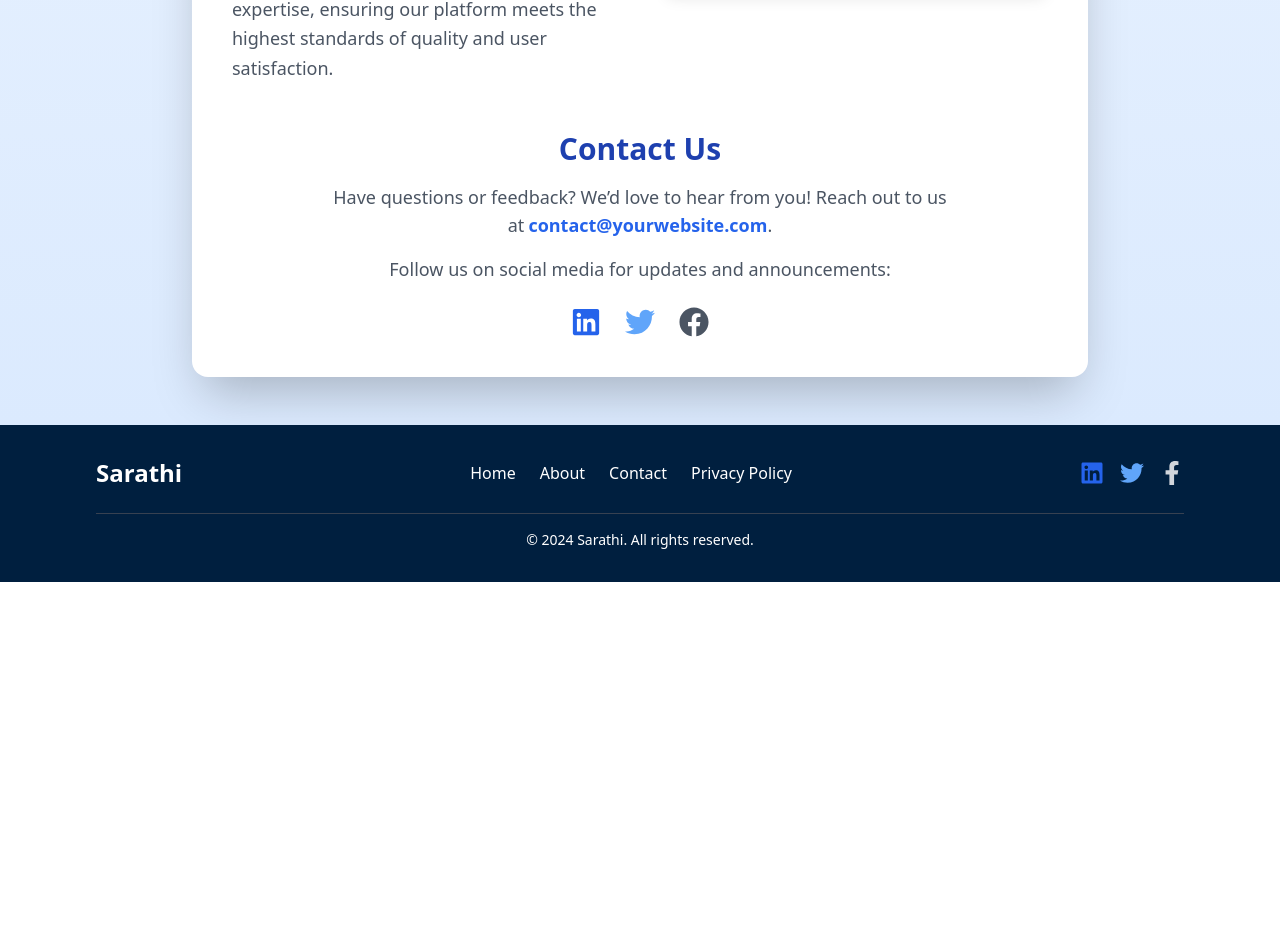
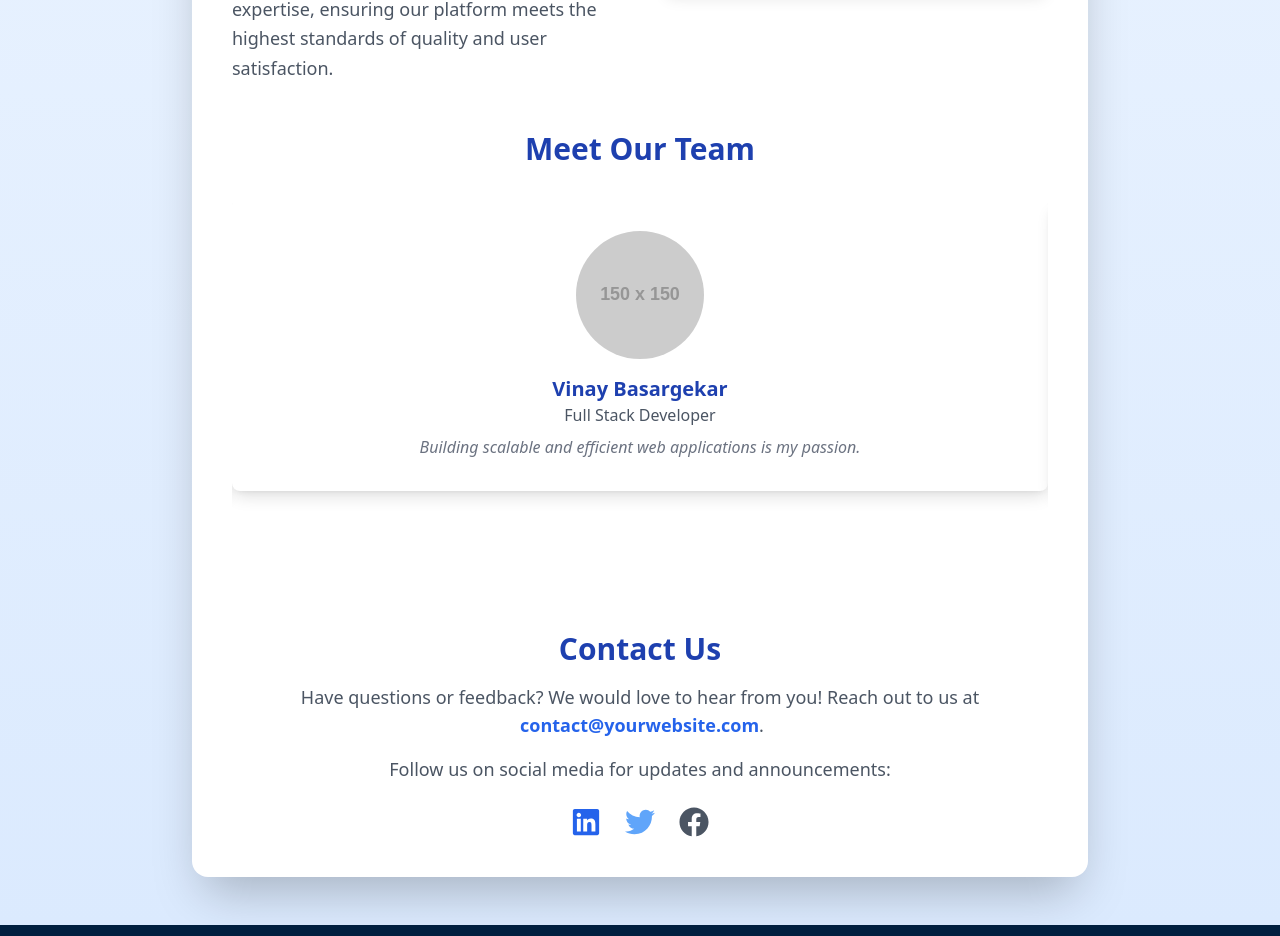
Before and after one commit to Sarathi062/Sarathi, a React (Vite) app: page /about in a window 1280 px wide. Shown: the part 812-1748 px from the top of the page. Before the commit the page ends 1394 px from the top, so only its background shows below. Built offline with nearby package versions, Linux system fonts and the light colour scheme.

Commit message:
fix: the URL

```diff
--- a/src/App.jsx
+++ b/src/App.jsx
@@ -1,9 +1,10 @@
-import  { useState } from "react";
+import { useState,useEffect } from "react";
 import {
 	BrowserRouter as Router,
 	Route,
 	Routes,
 	Navigate,
+	useLocation,
 } from "react-router-dom";
 import Navbar from "./components/Navbar";
 import MentorCardPage from "./components/MentorCardPage";
@@ -20,11 +21,27 @@ import ProfileMentor from "./components/ProfileMentor";
 import SessionForm from "./components/SessionForm";
 import CreateSession from "./components/CreateSession";
 import EditProfile from "./components/EditProfile";
+
 function App() {
 	const [mentorLogin, setMentorLogin] = useState(false);
 	const [menteeLogin, setMenteeLogin] = useState(false);
 	const [logedIn, setLogedIn] = useState(false);
 
+	// Check localStorage on component mount
+	// useEffect(() => {
+	// 	const storedMentorLogin = localStorage.getItem("mentorLogin") === "true";
+	// 	const storedMenteeLogin = localStorage.getItem("menteeLogin") === "true";
+	// 	const storedLoggedIn = localStorage.getItem("logedIn") === "true";
+
+	// 	if (storedLoggedIn) {
+	// 		setLogedIn(true);
+	// 		setMentorLogin(storedMentorLogin);
+	// 		setMenteeLogin(storedMenteeLogin);
+	// 	}
+	// }, []);
+
+
+	// Move Router here to wrap the whole component
 	return (
 		<Router>
 			{/* Navbar will be visible on all routes */}
@@ -34,6 +51,34 @@ function App() {
 				menteeLogin={menteeLogin}
 			/>
 			{/* Define your routes inside the Routes component */}
+			<Content
+				logedIn={logedIn}
+				mentorLogin={mentorLogin}
+				menteeLogin={menteeLogin}
+				setMentorLogin={setMentorLogin}
+				setMenteeLogin={setMenteeLogin}
+				setLogedIn={setLogedIn}
+			/>
+		</Router>
+	);
+}
+
+// Move useLocation and footer conditional logic into the Content component
+const Content = ({
+	logedIn,
+	mentorLogin,
+	menteeLogin,
+	setMentorLogin,
+	setMenteeLogin,
+	setLogedIn,
+}) => {
+	const location = useLocation();
+	// Define routes where the Footer should be displayed
+	const showFooterRoutes = ["/", "/about", "/mentors"];
+	const shouldShowFooter = showFooterRoutes.includes(location.pathname);
+
+	return (
+		<>
 			<Routes>
 				<Route
 					path="/"
@@ -136,14 +181,12 @@ function App() {
 				{logedIn && mentorLogin && (
 					<Route path="/edit-profile" element={<EditProfile />} />
 				)}
-				{/* Redirect based on login */}
-				{/* {logedIn && (
-          <Route path="*" element={<Navigate to={menteeLogin ? "/dashboard" : "/mentor-dashboard"} />} />
-        )} */}
 			</Routes>
-			<Footer />
-		</Router>
+
+			{/* Conditionally render Footer */}
+			{shouldShowFooter && <Footer />}
+		</>
 	);
-}
+};
 
 export default App;
--- a/src/components/About.jsx
+++ b/src/components/About.jsx
@@ -1,6 +1,58 @@
-import { FaLinkedin, FaTwitter, FaFacebook } from "react-icons/fa"; // Icons for social media
+import { useState, useEffect } from "react";
+import { FaLinkedin, FaTwitter, FaFacebook } from "react-icons/fa";
+
+const teamMembers = [
+	{
+		name: "Janhavi Parihar",
+		role: "Team Lead & Designer",
+		image: "https://via.placeholder.com/150",
+		note: "Design is not just what it looks like and feels like. Design is how it works.",
+	},
+	{
+		name: "Vinay Basargekar",
+		role: "Full Stack Developer",
+		image: "https://via.placeholder.com/150",
+		note: "Building scalable and efficient web applications is my passion.",
+	},
+	{
+		name: "Tejas Patil",
+		role: "Research Analyst",
+		image: "https://via.placeholder.com/150",
+		note: "Analyzing data to uncover insights and drive decision-making.",
+	},
+	{
+		name: "Saurabh Rai",
+		role: "Admin & Support",
+		image: "https://via.placeholder.com/150",
+		note: "Providing exceptional support and ensuring smooth operations.",
+	},
+	{
+		name: "Yash Chavhan",
+		role: "Research Analyst & Content Writer",
+		image: "https://via.placeholder.com/150",
+		note: "Creating engaging content that educates and inspires is my mission.",
+	},
+	{
+		name: "Yashraj Dhamale",
+		role: "Full Stack Developer",
+		image: "https://via.placeholder.com/150",
+		note: "Building robust and user-friendly web applications is my forte.",
+	},
+];
 
 const AboutPage = () => {
+	const [currentMember, setCurrentMember] = useState(0);
+
+	// Automatically move to the next member
+	useEffect(() => {
+		const intervalId = setInterval(() => {
+			setCurrentMember((prevMember) => (prevMember + 1) % teamMembers.length);
+		}, 3000); // Change member every 3 seconds
+
+		// Clear interval on component unmount
+		return () => clearInterval(intervalId);
+	}, []);
+
 	return (
 		<div className="min-h-screen bg-gradient-to-b from-blue-50 to-blue-100 py-12 px-4 sm:px-6 lg:px-8">
 			<div className="max-w-4xl mx-auto bg-white p-10 rounded-2xl shadow-2xl">
@@ -14,6 +66,8 @@ const AboutPage = () => {
 					platform for finding and connecting with mentors across various
 					fields.
 				</p>
+
+				{/* Our Mission */}
 				<div className="grid grid-cols-1 md:grid-cols-2 gap-12">
 					<div>
 						<h2 className="text-3xl font-bold text-blue-800 mb-4">
@@ -44,11 +98,45 @@ const AboutPage = () => {
 					</div>
 				</div>
 
+				{/* Automatic Sliding Team Cards */}
+				<h2 className="text-3xl font-bold text-center text-blue-800 mt-12 mb-8">
+					Meet Our Team
+				</h2>
+				<div className="relative w-full overflow-hidden h-96">
+					<div
+						className="flex transition-transform duration-700 ease-in-out"
+						style={{
+							transform: `translateX(-${currentMember * 100}%)`,
+						}}
+					>
+						{teamMembers.map((member, index) => (
+							<div
+								key={index}
+								className="flex-shrink-0 w-full h-full flex flex-col items-center justify-center bg-white p-8 shadow-lg rounded-lg"
+							>
+								<img
+									src={member.image}
+									alt={member.name}
+									className="rounded-full w-32 h-32 mb-4"
+								/>
+								<h3 className="text-xl font-semibold text-blue-800 text-center">
+									{member.name}
+								</h3>
+								<p className="text-gray-600 text-center mb-2">{member.role}</p>
+								<p className="text-gray-500 text-center italic">
+									{member.note}
+								</p>
+							</div>
+						))}
+					</div>
+				</div>
+
+				{/* Contact Us */}
 				<div className="mt-12 text-center">
 					<h2 className="text-3xl font-bold text-blue-800 mb-4">Contact Us</h2>
 					<p className="text-lg text-gray-600 mb-4">
-						Have questions or feedback? We’d love to hear from you! Reach out to
-						us at
+						Have questions or feedback? We would love to hear from you! Reach out to
+						us at{" "}
 						<a
 							href="mailto:contact@yourwebsite.com"
 							className="text-blue-600 hover:underline font-semibold ml-1"
--- a/src/components/CreateSession.jsx
+++ b/src/components/CreateSession.jsx
@@ -41,7 +41,7 @@ const CreateSession = () => {
 			if (!res.ok) {
 				throw new Error(data.error || "Unknown error occurred");
 			} else {
-				console.log(data);
+				// console.log(data);
 				alert("Session created successfully");
 				navigate("/mentor-dashboard");
 			}
--- a/src/components/Login.jsx
+++ b/src/components/Login.jsx
@@ -56,6 +56,16 @@ const Login = (props) => {
 			}
 			if (role === "mentor") {
 				props.setMentorLogin(true);
+			}
+
+			// Store the login state in localStorage
+			localStorage.setItem("logedIn", "true");
+			if (role === "mentor") {
+				localStorage.setItem("mentorLogin", "true");
+				localStorage.setItem("menteeLogin", "false");
+			} else {
+				localStorage.setItem("mentorLogin", "false");
+				localStorage.setItem("menteeLogin", "true");
 			}
 
 			navigate("/");
--- a/src/components/MentorCard.jsx
+++ b/src/components/MentorCard.jsx
@@ -4,8 +4,8 @@ import { useNavigate } from "react-router-dom";
 const MentorCard = ({ mentor }) => {
 	const navigate = useNavigate();
 
-  const onClick = () => {
-    navigate(`/Mentors/${mentor._id}`);
+	const onClick = (id) => {
+		navigate(`/Mentors/${id}`);
 	};
 
 	// Function to calculate total experience duration
@@ -27,7 +27,9 @@ const MentorCard = ({ mentor }) => {
 			<h2 className="text-2xl font-bold text-center mb-1">
 				{mentor.firstName} {mentor.lastName}
 			</h2>
-      <p className="text-center text-sm text-gray-600 mb-3">{mentor.jobTitle}</p>
+			<p className="text-center text-sm text-gray-600 mb-3">
+				{mentor.jobTitle}
+			</p>
 
 			{/* Mentor Description */}
 			<p className="mt-1 text-center text-gray-700 text-sm mb-4">
@@ -80,7 +82,7 @@ const MentorCard = ({ mentor }) => {
 				</div>
 				<button
 					className="bg-blue-500 text-white font-bold py-2 px-6 rounded-full hover:bg-blue-600 transition-colors duration-300"
-          onClick={onClick}
+					onClick={() => onClick(mentor._id)}
 				>
 					Connect
 				</button>
--- a/src/components/MentorCardPage.jsx
+++ b/src/components/MentorCardPage.jsx
@@ -1,5 +1,5 @@
 import { useState, useEffect } from "react";
-import MentorCard from "./MentorCard"; // Uncommented to import MentorCard
+import MentorCard from "./MentorCard";
 
 const MentorCardPage = () => {
 	const [showButton, setShowButton] = useState(false);
@@ -11,6 +11,7 @@ const MentorCardPage = () => {
 				"https://sarathi-backend-cgm8.onrender.com/get-mentor-profiles"
 			);
 			const data = await response.json();
+			console.log("data", data.mentors);
 			return data.mentors;
 		} catch (error) {
 			console.error("Error fetching mentors:", error);
@@ -20,6 +21,7 @@ const MentorCardPage = () => {
 	useEffect(() => {
 		const getMentors = async () => {
 			const mentorsFromServer = await fetchMentors();
+			// console.log("mentorsFromServer", mentorsFromServer);
 			setMentors(mentorsFromServer); // mentorsFromServer is an array of mentor objects
 		};
 
@@ -56,6 +58,7 @@ const MentorCardPage = () => {
 				{/* Mentor Cards */}
 				<div className="grid grid-cols-1 sm:grid-cols-2 md:grid-cols-3 lg:grid-cols-4 gap-4">
 					{mentors.map((mentor) => (
+						// console.log('mentor', mentor);
 						<MentorCard key={mentor._id} mentor={mentor} />
 					))}
 				</div>
--- a/src/components/Navbar.jsx
+++ b/src/components/Navbar.jsx
@@ -1,4 +1,4 @@
-import React, { useState } from "react";
+import { useState } from "react";
 import { Link } from "react-router-dom";
 
 const Navbar = (props) => {
--- a/src/components/ProfileMentee.jsx
+++ b/src/components/ProfileMentee.jsx
@@ -21,7 +21,7 @@ export default function ProfileMentee(props) {
 			);
 
 			const data = await res.json();
-			console.log(data);
+			// console.log(data);
 			if (!res.ok) {
 				navigate("/login");
 			}
@@ -56,16 +56,17 @@ export default function ProfileMentee(props) {
 	};
 
 	const handleLogout = () => {
-		localStorage.removeItem("token");
+		localStorage.clear();
 		navigate("/");
 		props.setMenteeLogin(false);
+		// props.setLogedIn(false);
+		props.setlogin(false);
 		props.setLogedIn(false);
-		props.setlogin(false);
 	};
 
 	useEffect(() => {
 		fetchProfile();
-		console.log(profile);
+		// console.log(profile);
 	}, []);
 
 	return (
--- a/src/components/SessionForm.jsx
+++ b/src/components/SessionForm.jsx
@@ -17,7 +17,7 @@ const SessionForm = () => {
     const handleSubmit = (e) => {
         e.preventDefault();
         // Handle form submission logic here
-        console.log('Form submitted:', formData);
+        // console.log('Form submitted:', formData);
     };
 
     return (
```
Also changed, not shown: src/components/MentorDashboard.jsx (+29 -5 lines), src/components/ProfileMentor.jsx (+94 -21 lines), 1 other file (tests, documents, lock files or other folders). Lines whose indentation alone changed are shown as unchanged.
